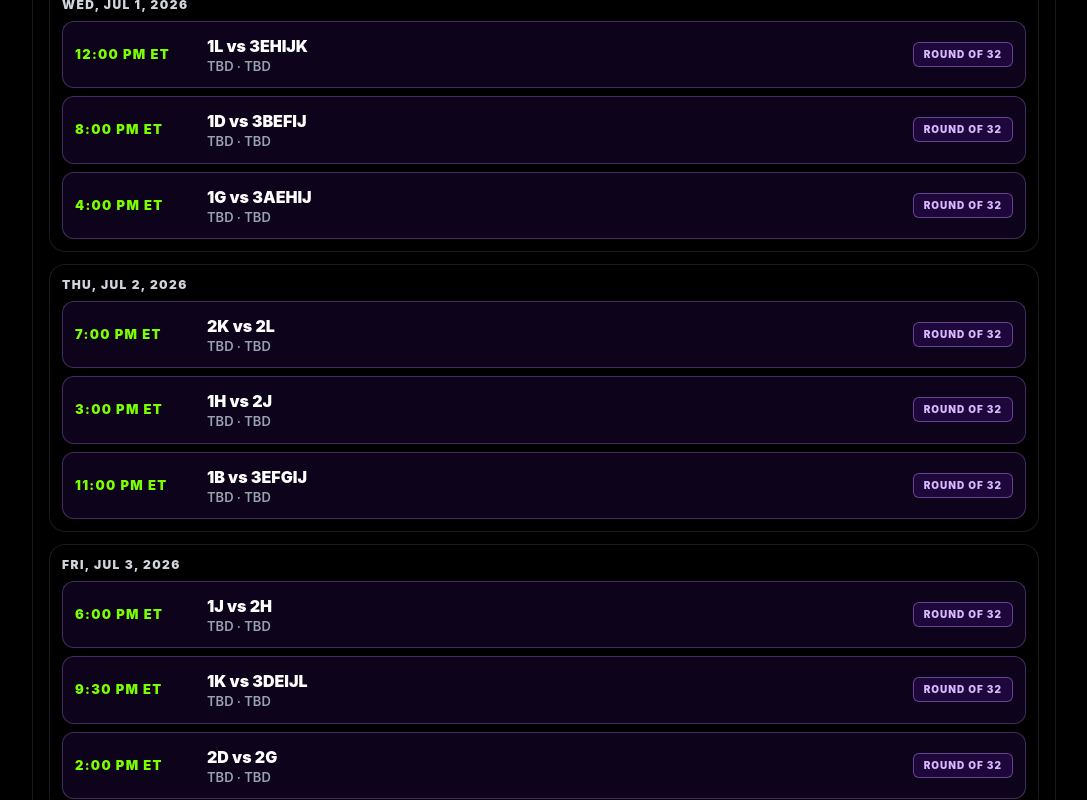
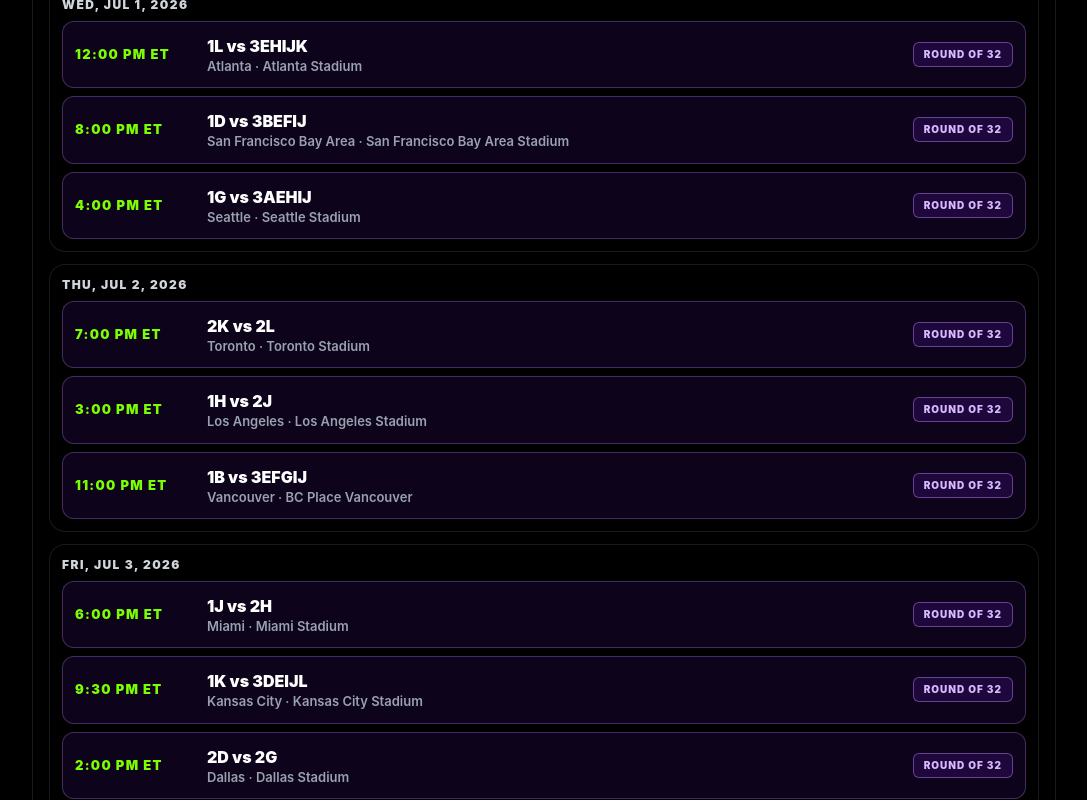
Before and after one commit to hernk1-ai/smack-talk, a Next.js app: page /schedule in a window 1280 px wide. Shown: the part 7400-8200 px from the top of the page, without its empty margins (96-1183 px from the left). Built offline with nearby package versions, Linux system fonts and the light colour scheme; no server answers.

Commit message:
email links

```diff
--- a/components/settings/SettingsPage.tsx
+++ b/components/settings/SettingsPage.tsx
@@ -374,6 +374,13 @@ export function SettingsPage({ email, profile }: { email?: string | null; profil
             </button>
           </SettingsCard>
         </section>
+
+        <p className="px-1 text-center text-xs font-semibold text-gray-400 sm:text-left">
+          Need help?{" "}
+          <a className="font-black text-purple-300 transition hover:text-lime-300" href="mailto:support@getlockt.com">
+            Contact support
+          </a>
+        </p>
         </div>
       </main>
       <RouteBottomNav activeView="settings" />
--- a/components/world-cup/WorldCupSchedule.tsx
+++ b/components/world-cup/WorldCupSchedule.tsx
@@ -32,9 +32,15 @@ export function WorldCupSchedule({ limit, showHeader = true, showViewFullLink =
   const [selectedCity, setSelectedCity] = useState("All Cities");
   const [selectedTeam, setSelectedTeam] = useState("All Teams");
 
-  const cities = useMemo(() => ["All Cities", ...new Set(worldCupSchedule.map((match) => match.city))], []);
+  const cities = useMemo(
+    () => ["All Cities", ...new Set(worldCupSchedule.map((match) => match.city))].sort((a, b) => (a === "All Cities" ? -1 : b === "All Cities" ? 1 : a.localeCompare(b))),
+    [],
+  );
   const teams = useMemo(
-    () => ["All Teams", ...new Set(worldCupSchedule.flatMap((match) => [match.homeTeam, match.awayTeam].filter(Boolean) as string[]))],
+    () =>
+      ["All Teams", ...new Set(worldCupSchedule.flatMap((match) => [match.homeTeam, match.awayTeam].filter(Boolean) as string[]))].sort((a, b) =>
+        a === "All Teams" ? -1 : b === "All Teams" ? 1 : a.localeCompare(b),
+      ),
     [],
   );
 
--- a/data/worldCupSchedule.ts
+++ b/data/worldCupSchedule.ts
@@ -164,30 +164,30 @@ const RAW_FIXTURES: RawFixture[] = [
   f(74, "2026-06-29", "4:30 PM ET", "KO", "Round of 32", "1E", "3ABCDF", "Boston", "Boston Stadium", "United States"),
   f(75, "2026-06-29", "9:00 PM ET", "KO", "Round of 32", "1F", "2C", "Monterrey", "Estadio Monterrey", "Mexico"),
   f(76, "2026-06-29", "1:00 PM ET", "KO", "Round of 32", "1C", "2F", "Houston", "Houston Stadium", "United States"),
-  f(77, "2026-06-30", "5:00 PM ET", "KO", "Round of 32", "1I", "3CDFGH"),
-  f(78, "2026-06-30", "1:00 PM ET", "KO", "Round of 32", "2E", "2I"),
-  f(79, "2026-06-30", "9:00 PM ET", "KO", "Round of 32", "1A", "3CEFHI"),
-  f(80, "2026-07-01", "12:00 PM ET", "KO", "Round of 32", "1L", "3EHIJK"),
-  f(81, "2026-07-01", "8:00 PM ET", "KO", "Round of 32", "1D", "3BEFIJ"),
-  f(82, "2026-07-01", "4:00 PM ET", "KO", "Round of 32", "1G", "3AEHIJ"),
-  f(83, "2026-07-02", "7:00 PM ET", "KO", "Round of 32", "2K", "2L"),
-  f(84, "2026-07-02", "3:00 PM ET", "KO", "Round of 32", "1H", "2J"),
-  f(85, "2026-07-02", "11:00 PM ET", "KO", "Round of 32", "1B", "3EFGIJ"),
-  f(86, "2026-07-03", "6:00 PM ET", "KO", "Round of 32", "1J", "2H"),
-  f(87, "2026-07-03", "9:30 PM ET", "KO", "Round of 32", "1K", "3DEIJL"),
-  f(88, "2026-07-03", "2:00 PM ET", "KO", "Round of 32", "2D", "2G"),
+  f(77, "2026-06-30", "5:00 PM ET", "KO", "Round of 32", "1I", "3CDFGH", "New York / New Jersey", "New York New Jersey Stadium", "United States"),
+  f(78, "2026-06-30", "1:00 PM ET", "KO", "Round of 32", "2E", "2I", "Dallas", "Dallas Stadium", "United States"),
+  f(79, "2026-06-30", "9:00 PM ET", "KO", "Round of 32", "1A", "3CEFHI", "Mexico City", "Mexico City Stadium", "Mexico"),
+  f(80, "2026-07-01", "12:00 PM ET", "KO", "Round of 32", "1L", "3EHIJK", "Atlanta", "Atlanta Stadium", "United States"),
+  f(81, "2026-07-01", "8:00 PM ET", "KO", "Round of 32", "1D", "3BEFIJ", "San Francisco Bay Area", "San Francisco Bay Area Stadium", "United States"),
+  f(82, "2026-07-01", "4:00 PM ET", "KO", "Round of 32", "1G", "3AEHIJ", "Seattle", "Seattle Stadium", "United States"),
+  f(83, "2026-07-02", "7:00 PM ET", "KO", "Round of 32", "2K", "2L", "Toronto", "Toronto Stadium", "Canada"),
+  f(84, "2026-07-02", "3:00 PM ET", "KO", "Round of 32", "1H", "2J", "Los Angeles", "Los Angeles Stadium", "United States"),
+  f(85, "2026-07-02", "11:00 PM ET", "KO", "Round of 32", "1B", "3EFGIJ", "Vancouver", "BC Place Vancouver", "Canada"),
+  f(86, "2026-07-03", "6:00 PM ET", "KO", "Round of 32", "1J", "2H", "Miami", "Miami Stadium", "United States"),
+  f(87, "2026-07-03", "9:30 PM ET", "KO", "Round of 32", "1K", "3DEIJL", "Kansas City", "Kansas City Stadium", "United States"),
+  f(88, "2026-07-03", "2:00 PM ET", "KO", "Round of 32", "2D", "2G", "Dallas", "Dallas Stadium", "United States"),
   f(89, "2026-07-04", "5:00 PM ET", "KO", "Round of 16", "W74", "W77", "Philadelphia", "Philadelphia Stadium", "United States"),
   f(90, "2026-07-04", "1:00 PM ET", "KO", "Round of 16", "W73", "W75", "Houston", "Houston Stadium", "United States"),
   f(91, "2026-07-05", "4:00 PM ET", "KO", "Round of 16", "W76", "W78", "New York / New Jersey", "New York New Jersey Stadium", "United States"),
   f(92, "2026-07-05", "8:00 PM ET", "KO", "Round of 16", "W79", "W80", "Mexico City", "Mexico City Stadium", "Mexico"),
-  f(93, "2026-07-06", "3:00 PM ET", "KO", "Round of 16", "W83", "W84"),
-  f(94, "2026-07-06", "8:00 PM ET", "KO", "Round of 16", "W81", "W82"),
-  f(95, "2026-07-07", "12:00 PM ET", "KO", "Round of 16", "W86", "W88"),
-  f(96, "2026-07-07", "4:00 PM ET", "KO", "Round of 16", "W85", "W87"),
-  f(97, "2026-07-09", "4:00 PM ET", "KO", "Quarterfinal", "W89", "W90"),
-  f(98, "2026-07-10", "3:00 PM ET", "KO", "Quarterfinal", "W93", "W94"),
-  f(99, "2026-07-11", "5:00 PM ET", "KO", "Quarterfinal", "W91", "W92"),
-  f(100, "2026-07-11", "9:00 PM ET", "KO", "Quarterfinal", "W95", "W96"),
+  f(93, "2026-07-06", "3:00 PM ET", "KO", "Round of 16", "W83", "W84", "Dallas", "Dallas Stadium", "United States"),
+  f(94, "2026-07-06", "8:00 PM ET", "KO", "Round of 16", "W81", "W82", "Seattle", "Seattle Stadium", "United States"),
+  f(95, "2026-07-07", "12:00 PM ET", "KO", "Round of 16", "W86", "W88", "Atlanta", "Atlanta Stadium", "United States"),
+  f(96, "2026-07-07", "4:00 PM ET", "KO", "Round of 16", "W85", "W87", "Vancouver", "BC Place Vancouver", "Canada"),
+  f(97, "2026-07-09", "4:00 PM ET", "KO", "Quarterfinal", "W89", "W90", "Boston", "Boston Stadium", "United States"),
+  f(98, "2026-07-10", "3:00 PM ET", "KO", "Quarterfinal", "W93", "W94", "Los Angeles", "Los Angeles Stadium", "United States"),
+  f(99, "2026-07-11", "5:00 PM ET", "KO", "Quarterfinal", "W91", "W92", "Miami", "Miami Stadium", "United States"),
+  f(100, "2026-07-11", "9:00 PM ET", "KO", "Quarterfinal", "W95", "W96", "Kansas City", "Kansas City Stadium", "United States"),
   f(101, "2026-07-14", "3:00 PM ET", "KO", "Semifinal", "W97", "W98", "Dallas", "Dallas Stadium", "United States"),
   f(102, "2026-07-15", "3:00 PM ET", "KO", "Semifinal", "W99", "W100", "Atlanta", "Atlanta Stadium", "United States"),
   f(103, "2026-07-18", "5:00 PM ET", "KO", "Third Place", "L101", "L102", "Miami", "Miami Stadium", "United States"),
```
